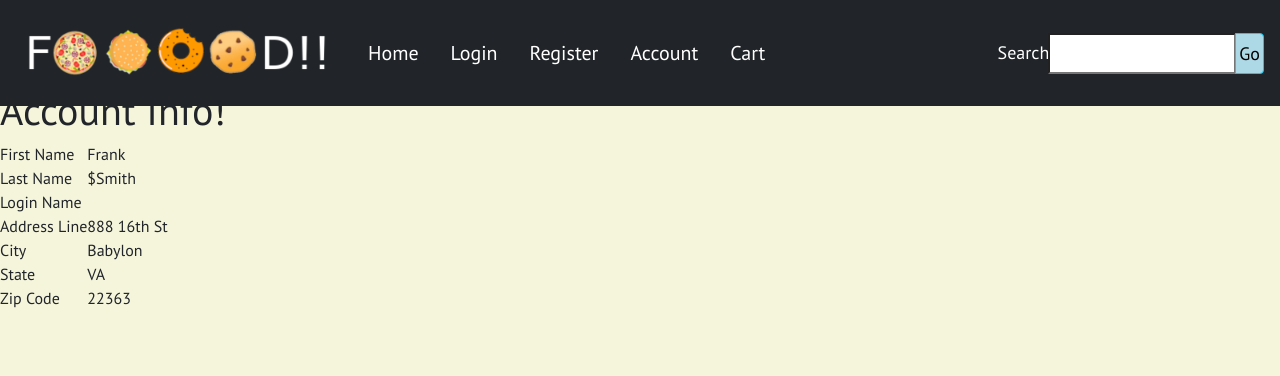
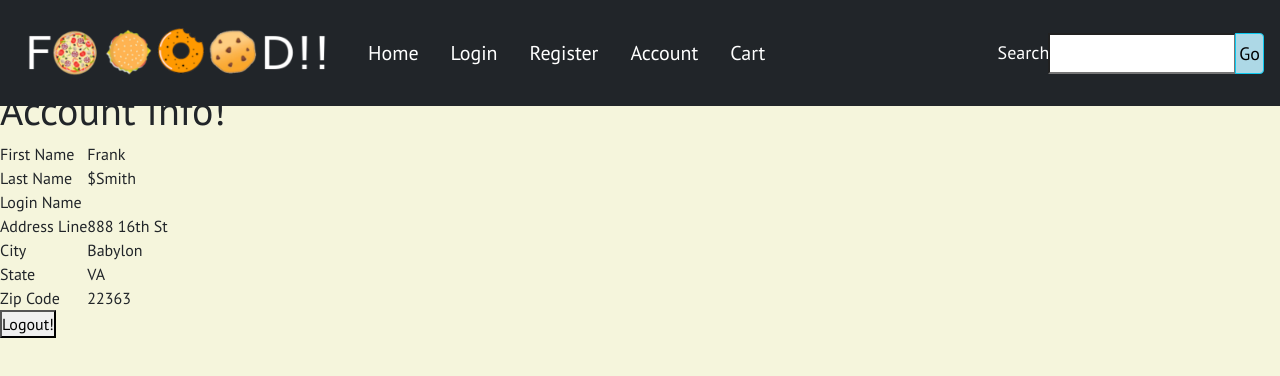
Before and after one commit to giuseppe-g-gelardi/ecommerce_frontend, a React (Create React App) app in the folder ecommerce_project/: page /Account in a window 1280 px wide. Shown: the top 376 px of the page. Built offline with nearby package versions, Linux system fonts and the light colour scheme.

Commit message:
Fixed the Cart

```diff
--- a/ecommerce_project/src/components/Account/Account.jsx
+++ b/ecommerce_project/src/components/Account/Account.jsx
@@ -34,7 +34,9 @@ function Account() {
                     <td>22363</td>
                 </tr>
             </table>
+            <button onClick type="button">Logout!</button>
         </div>
+
     )
 }
 
--- a/ecommerce_project/src/components/App.jsx
+++ b/ecommerce_project/src/components/App.jsx
@@ -43,7 +43,7 @@ function App() {
               <Nav.Link id="NavLinks" href='/login'> Login</Nav.Link>
               <Nav.Link id="NavLinks" href='/registration'> Register</Nav.Link>
               <Nav.Link id="NavLinks" href='/Account'> Account</Nav.Link>
-              <Nav.Link id="NavLinks" href='/Account'> Cart</Nav.Link>
+              <Nav.Link id="NavLinks" href='/Cart'> Cart</Nav.Link>
               <Nav className="ml-auto">
                 <SearchBar />
               </Nav>
```
